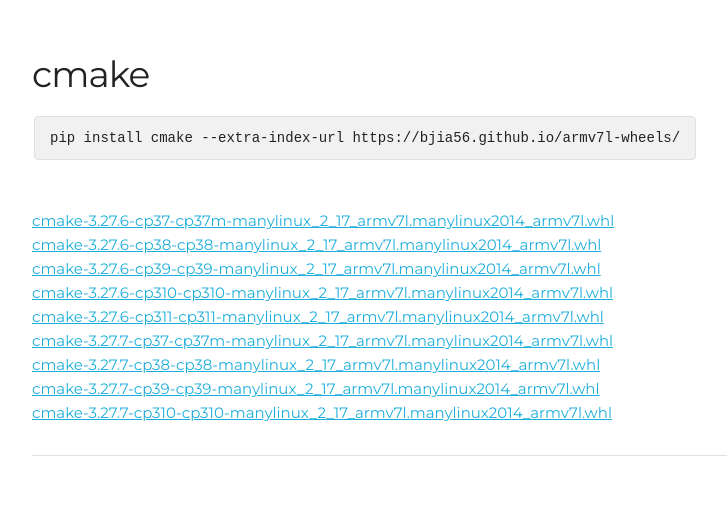
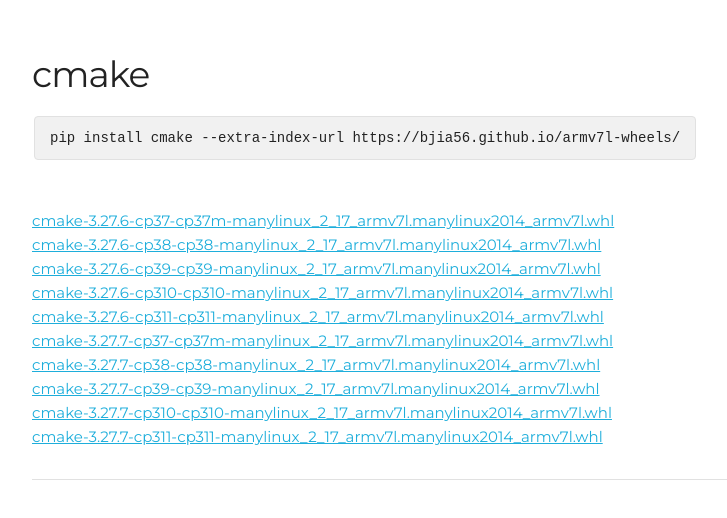
Before and after one commit to bjia56/armv7l-wheels, a plain HTML site: page pypi/cmake/index.html in a window 1280 px wide. Shown: the part 104-622 px from the top of the page, without its empty margins (128-855 px from the left). Drawn offline with nearby package versions, Linux system fonts and the light colour scheme; no server answers.

Commit message:
Apply automatic changes

```diff
--- a/pypi/cmake/index.html
+++ b/pypi/cmake/index.html
@@ -95,6 +95,10 @@
    <a href="https://github.com/bjia56/armv7l-wheels/releases/download/cmake-3.27.7-cpython3.10/cmake-3.27.7-cp310-cp310-manylinux_2_17_armv7l.manylinux2014_armv7l.whl">
     cmake-3.27.7-cp310-cp310-manylinux_2_17_armv7l.manylinux2014_armv7l.whl
    </a>
+   <br/>
+   <a href="https://github.com/bjia56/armv7l-wheels/releases/download/cmake-3.27.7-cpython3.11/cmake-3.27.7-cp311-cp311-manylinux_2_17_armv7l.manylinux2014_armv7l.whl">
+    cmake-3.27.7-cp311-cp311-manylinux_2_17_armv7l.manylinux2014_armv7l.whl
+   </a>
    <hr/>
   </div>
  </body>
```
